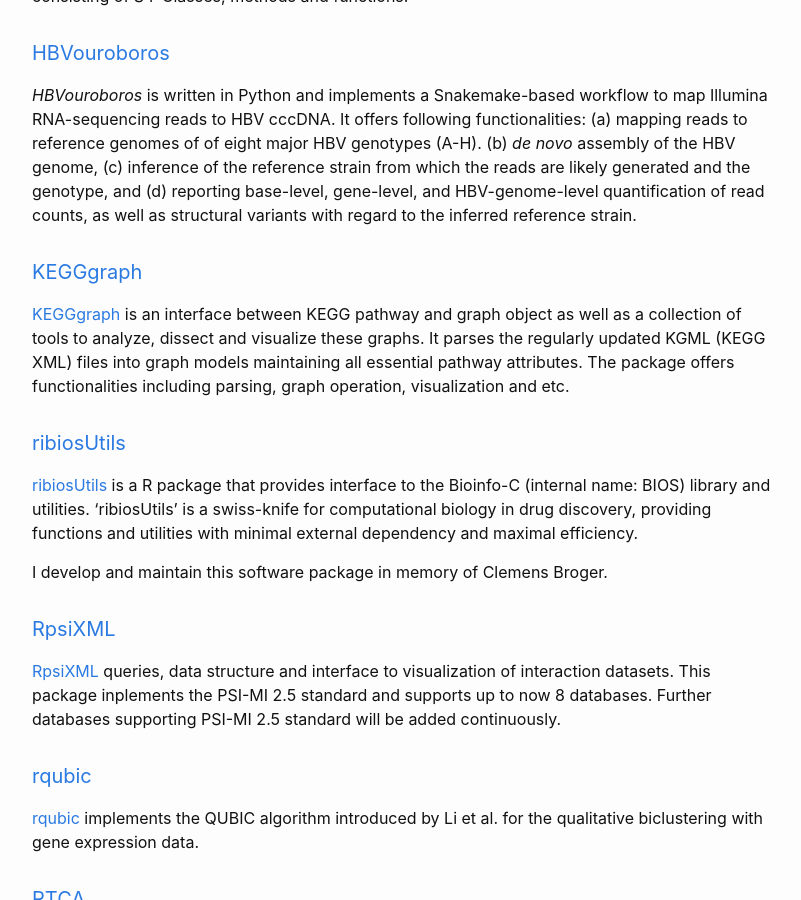
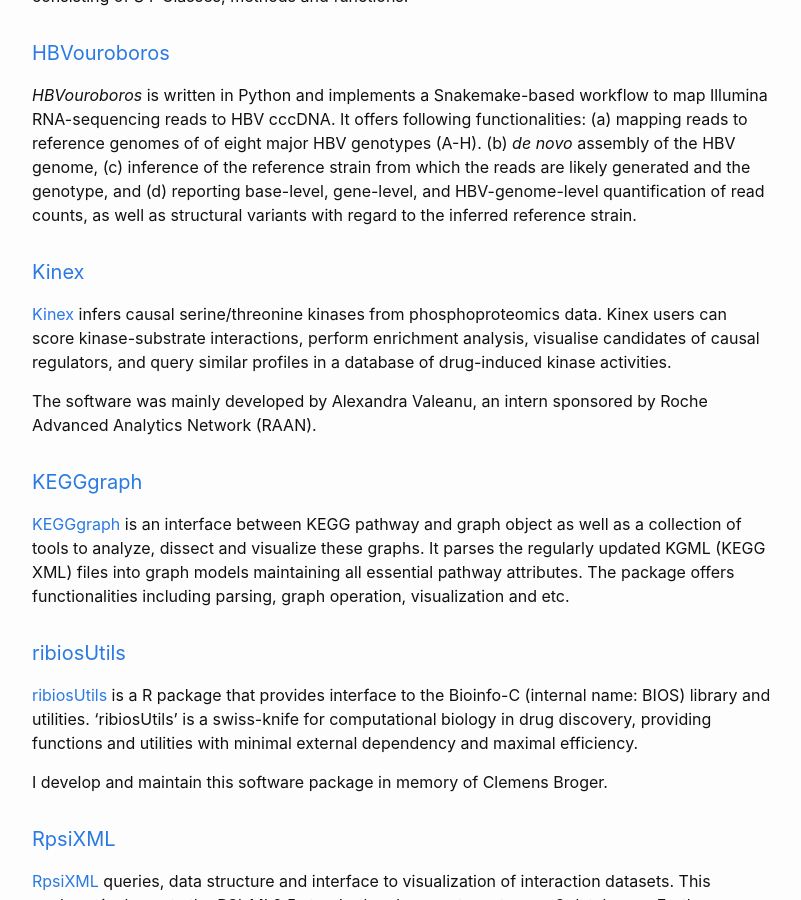
Before and after one commit to Accio/accio.github.io, a Jekyll site: the page built from _pages/software.md, in a window 1280 px wide and 900 px high, scrolled down 648 px. Shown: the whole window, without its empty margins (238-1039 px from the left). Built offline with Jekyll 4.4.1, drawn with Linux system fonts in a browser that asks for light colours.

Commit message:
add Kinex

```diff
--- a/_pages/software.md
+++ b/_pages/software.md
@@ -14,13 +14,19 @@
 
 [BioQC](https://www.bioconductor.org/packages/release/bioc/html/BioQC.html) performs quality control of high-throughput expression data based on tissue gene signatures. It can detect tissue heterogeneity in gene expression data. The core algorithm is a Wilcoxon-Mann-Whitney test that is optimised for high performance.
 
-#### [ddCt](The ddCt Algorithm for the Analysis of Quantitative Real-Time PCR (qRT-PCR))
+#### [ddCt](The ddCt Algorithm for the Analysis of qRT-PCR, or quantitative real-time PCR)
 
 The Delta-Delta-Ct (ddCt) Algorithm is an approximation method to determine relative gene expression with quantitative real-time PCR (qRT-PCR) experiments. Compared to other approaches, it requires no standard curve for each primer-target pair, therefore reducing the working load and yet returning accurate enough results as long as the assumptions of the amplification efficiency hold. The ddCt package implements a pipeline to collect, analyse and visualize qRT-PCR results, for example those from TaqMan SDM software, mainly using the ddCt method. The pipeline can be either invoked by a script in command-line or through the API consisting of S4-Classes, methods and functions.
 
 #### [HBVouroboros](https://github.com/bedapub/HBVouroboros)
 
 *HBVouroboros* is written in Python and implements a Snakemake-based workflow to map Illumina RNA-sequencing reads to HBV cccDNA. It offers following functionalities: (a) mapping reads to reference genomes of of eight major HBV genotypes (A-H). (b) *de novo* assembly of the HBV genome, (c) inference of the reference strain from which the reads are likely generated and the genotype, and (d) reporting base-level, gene-level, and HBV-genome-level quantification of read counts, as well as structural variants with regard to the inferred reference strain.
+
+#### [Kinex](https://github.com/bedapub/kinex)
+
+[Kinex](https://github.com/bedapub/kinex) infers causal serine/threonine kinases from phosphoproteomics data. Kinex users can score kinase-substrate interactions, perform enrichment analysis, visualise candidates of causal regulators, and query similar profiles in a database of drug-induced kinase activities.
+
+The software was mainly developed by Alexandra Valeanu, an intern sponsored by Roche Advanced Analytics Network (RAAN).
 
 #### [KEGGgraph](https://www.bioconductor.org/packages/release/bioc/html/KEGGgraph.html)
 
```
